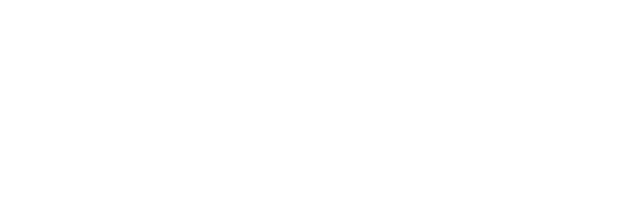
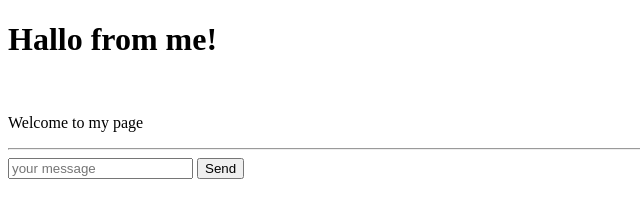
Before and after one commit to T-Bodnar/portfolio, a plain HTML site: page index.html in a window 1280 px wide. Shown: the whole page, without its empty margins (0-640 px from the left). Drawn offline with Linux system fonts and the light colour scheme.

Commit message:
finish iss_index

```diff
--- a/index.html
+++ b/index.html
@@ -3,9 +3,18 @@
 <head>
     <meta charset="UTF-8">
     <meta name="viewport" content="width=device-width, initial-scale=1.0">
-    <title>Document</title>
+    <title>Welcome to My Portfolio</title>
+    <link rel="stylesheet" href="./assets/css.css">
+    <script src="./assets/js.js"></script>
 </head>
 <body>
-
+    <h1>Hallo from me!</h1>
+    <br>
+    <p>Welcome to my page</p>
+    <hr>
+    <form>
+        <input type="text" placeholder="your message"/>
+        <button type="submit">Send</button>
+    </form>
 </body>
 </html>
```
Also changed, not shown: assets/css.css (added), assets/js.js (added).
